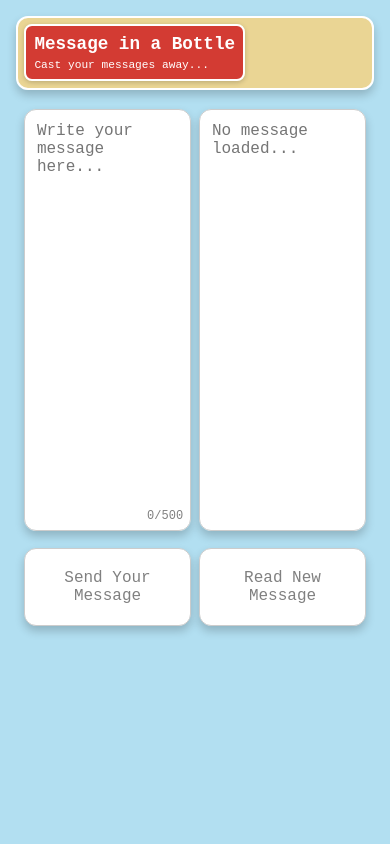
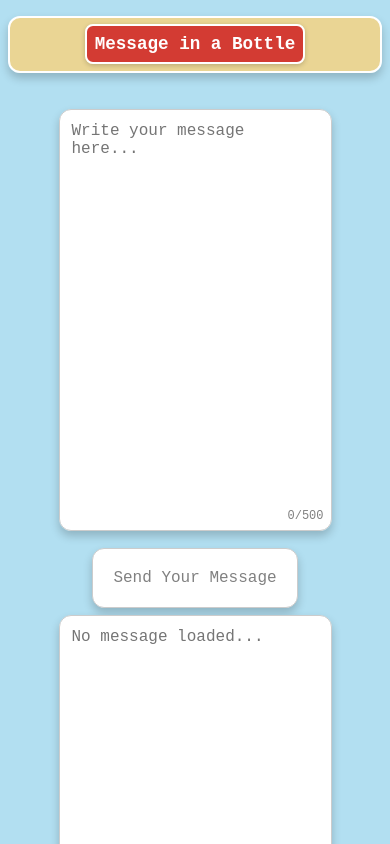
Before and after one commit to jacksoncdawson/message-in-a-bottle, a React (Create React App) app: page / in a window 390 px wide. Shown: the top 844 px of the page. Built offline with nearby package versions, Linux system fonts and the light colour scheme; no server answers.

Commit message:
Enhance mobile responsiveness and clean up CSS styles

```diff
--- a/src/Components/App/App.module.css
+++ b/src/Components/App/App.module.css
@@ -8,15 +8,16 @@ body {
 	background-color: rgba(108, 194, 228, 0.518);
 }
 
-html,
-body {
-	margin: 0;
-}
-
 /* App Styles */
 
 .content {
 	display: flex;
-	justify-content: space-around;
-	margin: 0 max(20px, 5vw);
+	padding: 1rem;
 }
+
+@media screen and (max-width: 480px) {
+	.content {
+		flex-direction: column;
+		align-items: center;
+	}
+}
--- a/src/Components/Header/Header.module.css
+++ b/src/Components/Header/Header.module.css
@@ -2,11 +2,10 @@
 	display: flex;
 	padding: var(--padding_header_bar);
 	background-color: var(--color_sand);
-	margin: 1rem;
+	margin: 1rem auto;
 	border-radius: 0.75rem;
 	border: var(--border_std);
 	box-shadow: 0 5px 10px rgba(0, 0, 0, 0.2);
-	min-width: auto;
 }
 
 .titleContainer {
@@ -24,6 +23,7 @@
 	font-family: var(--font_family_std);
 	color: white;
 	font-size: var(--font_size_title);
+	white-space: nowrap;
 }
 
 .subtitle {
@@ -32,3 +32,15 @@
 	color: white;
 	font-size: var(--font_size_subtitle);
 }
+
+@media screen and (max-width: 480px) {
+  .titleContainer {
+    margin: 0 auto;
+  }
+	.title {
+		padding-bottom: 0rem;
+	}
+	.subtitle {
+		display: none;
+	}
+}
--- a/src/Components/MessageIn/MessageIn.module.css
+++ b/src/Components/MessageIn/MessageIn.module.css
@@ -100,15 +100,3 @@
   transform: scale(0.95);
   box-shadow: 0 2px 5px rgba(0, 0, 0, 0.2);
 }
-
-@media screen and (max-width: 363px) {
-  .container {
-    min-width: 80%;
-    height: 25vh;
-    margin-top: 2vh;
-    margin-bottom: 2vh;
-  }
-  .readContainer {
-    margin-bottom: 1vh;
-  }
-}
--- a/src/Components/MessageOut/MessageOut.module.css
+++ b/src/Components/MessageOut/MessageOut.module.css
@@ -76,15 +76,3 @@
   transform: scale(0.95);
   box-shadow: 0 2px 5px rgba(0, 0, 0, 0.2);
 }
-
-@media screen and (max-width: 363px) {
-  .container {
-    min-width: 80%;
-    height: 25vh;
-    margin-top: 2vh;
-    margin-bottom: 2vh;
-  }
-  .inputContainer {
-    margin-bottom: 1vh;
-  }
-}
```
Also changed, not shown: src/index.css (+5 -5 lines).
